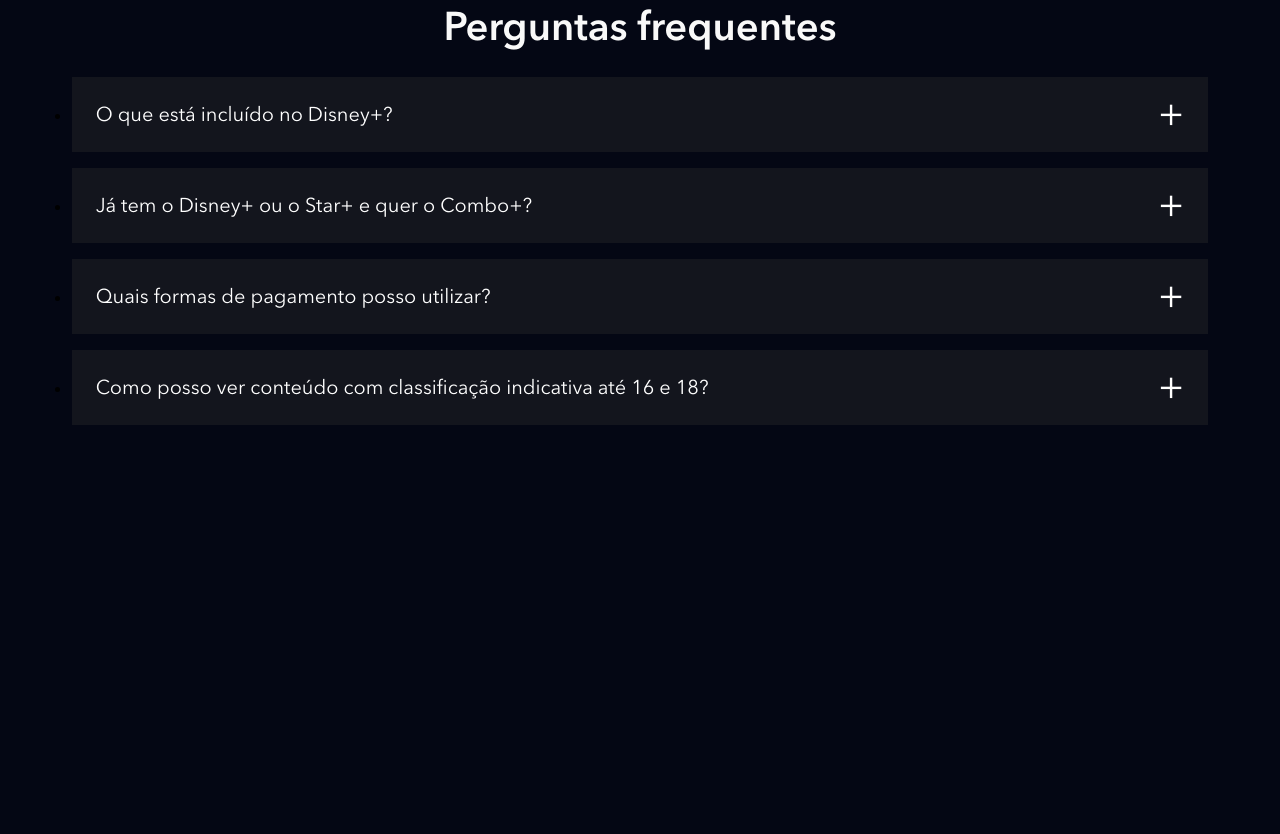
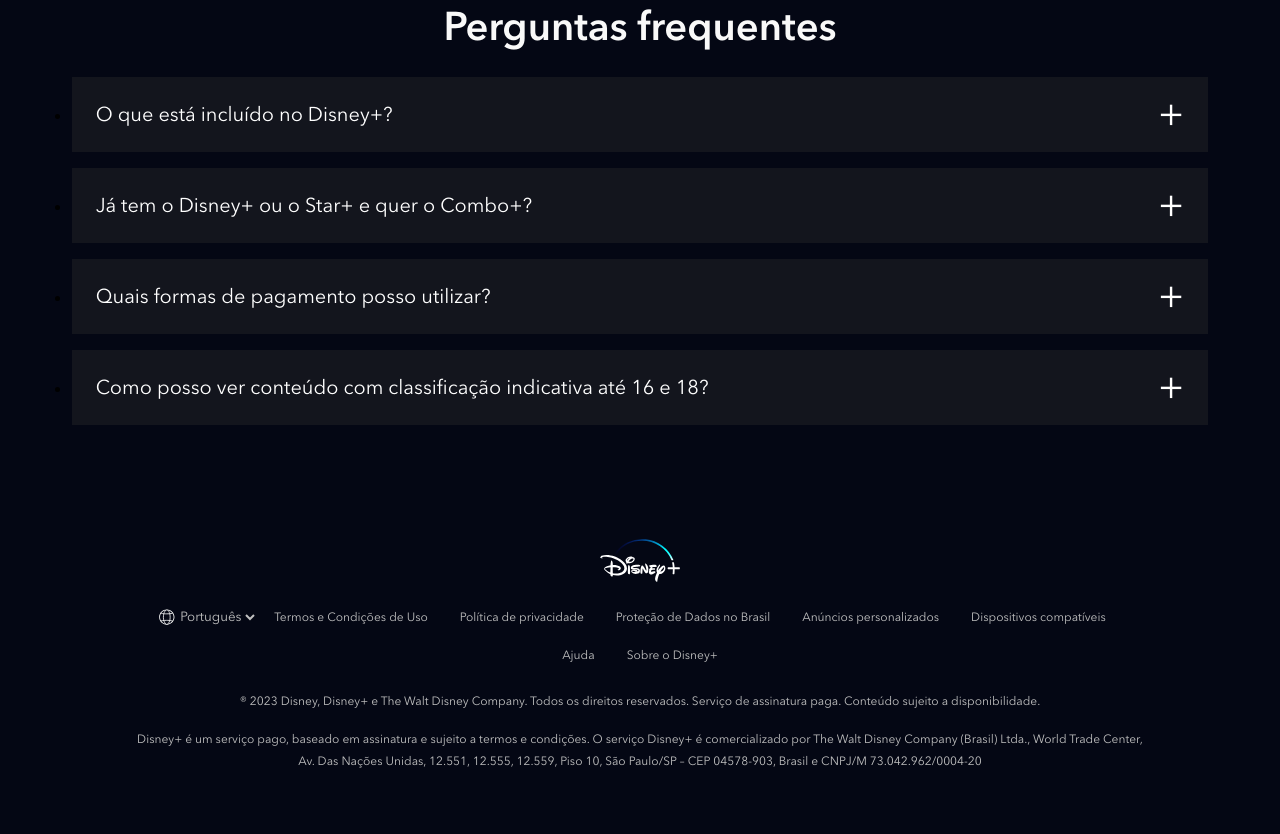
Before and after one commit to alanmdsan/clone-disney-plus, a website: page index.html in a window 1280 px wide. Shown: the part 4455-5289 px from the top of the page. Before the commit the page ends 4968 px from the top, so only its background shows below. Drawn offline with nearby package versions, Linux system fonts and the light colour scheme; files that its build step writes are made by us from their sources; files whose address does not match are found by name.

Commit message:
setting footer

```diff
--- a/index.html
+++ b/index.html
@@ -285,6 +285,49 @@
             </li>
         </ul>
     </section>
+    <footer class="footer">
+        <div class="footer__container">
+            <img class="footer__logo" src="./dist/images/disneyplus.svg" alt="Disney+">
+            <ul class="footer__links">
+                <li class="footer__links__item">
+                    <div class="language-selector">
+                        <img src="./dist/images/icones/globe.svg" alt="Globo mundi">
+                        <select>
+                            <option>English</option>
+                            <option selected>Português</option>
+                        </select>
+                    </div>
+                </li>
+                <li class="footer__links__item">
+                    <a href="#" class="text--small">Termos e Condições de Uso</a>
+                </li>
+                <li class="footer__links__item">
+                    <a href="#" class="text--small">Política de privacidade</a>
+                </li>
+                <li class="footer__links__item">
+                    <a href="#" class="text--small">Proteção de Dados no Brasil</a>
+                </li>
+                <li class="footer__links__item">
+                    <a href="#" class="text--small">Anúncios personalizados</a>
+                </li>
+                <li class="footer__links__item">
+                    <a href="#" class="text--small">Dispositivos compatíveis</a>
+                </li>
+                <li class="footer__links__item">
+                    <a href="#" class="text--small">Ajuda</a>
+                </li>
+                <li class="footer__links__item">
+                    <a href="#" class="text--small">Sobre o Disney+</a>
+                </li>
+            </ul>
+            <p class="text--small">
+                ® 2023 Disney, Disney+ e The Walt Disney Company. Todos os direitos reservados. Serviço de assinatura paga. Conteúdo sujeito a disponibilidade.
+            </p>
+            <p class="text--small">
+                Disney+ é um serviço pago, baseado em assinatura e sujeito a termos e condições. O serviço Disney+ é comercializado por The Walt Disney Company (Brasil) Ltda., World Trade Center, Av. Das Nações Unidas, 12.551, 12.555, 12.559, Piso 10, São Paulo/SP – CEP 04578-903, Brasil e CNPJ/M 73.042.962/0004-20
+            </p>
+        </div>
+    </footer>
 
     <script src="./src/main.js"></script>
 </body>
--- /dev/null
+++ b/src/styles/_footer.scss
@@ -0,0 +1,70 @@
+@use 'var';
+
+.footer {
+    padding: 26px 8px;
+
+    &__container {
+        max-width: 1024px;
+        width: 100%;
+        margin: 0 auto;
+        text-align: center;
+        padding-bottom: 20px;
+    }
+
+    &__logo {
+        width: 80px;
+        margin: 0 auto 10px;
+    }
+
+    &__links {
+        margin-bottom: 16px;
+        display: flex;
+        align-items: center;
+        flex-wrap: wrap;
+        justify-content: center;
+
+        &__item {
+            display: inline-block;
+
+            a {
+                text-decoration: none;
+                padding: 8px 16px;
+                display: block;
+
+                &:hover {
+                    color: var.$cor_texto_secundario;
+                }
+            }
+        }
+    }
+
+    p {
+        margin-bottom: 16px;
+    }
+}
+
+.language-selector {
+    display: flex;
+    align-items: center;
+
+    img {
+        height: 18px;
+        width: 18px;
+    }
+
+    select {
+        background-color: transparent;
+        border: none;
+        color: var.$cor_texto_principal;
+        cursor: pointer;
+        height: 38px;
+
+        &:hover {
+            color: var.$cor_texto_secundario;
+        }
+
+        option {
+            color: var.$cor_de_fundo;
+        }
+    }
+}
--- a/src/styles/main.scss
+++ b/src/styles/main.scss
@@ -4,6 +4,7 @@
 @use 'plans';
 @use 'available-devices';
 @use 'faq';
+@use 'footer';
 
 @font-face {
     font-family: Avenir;
```
